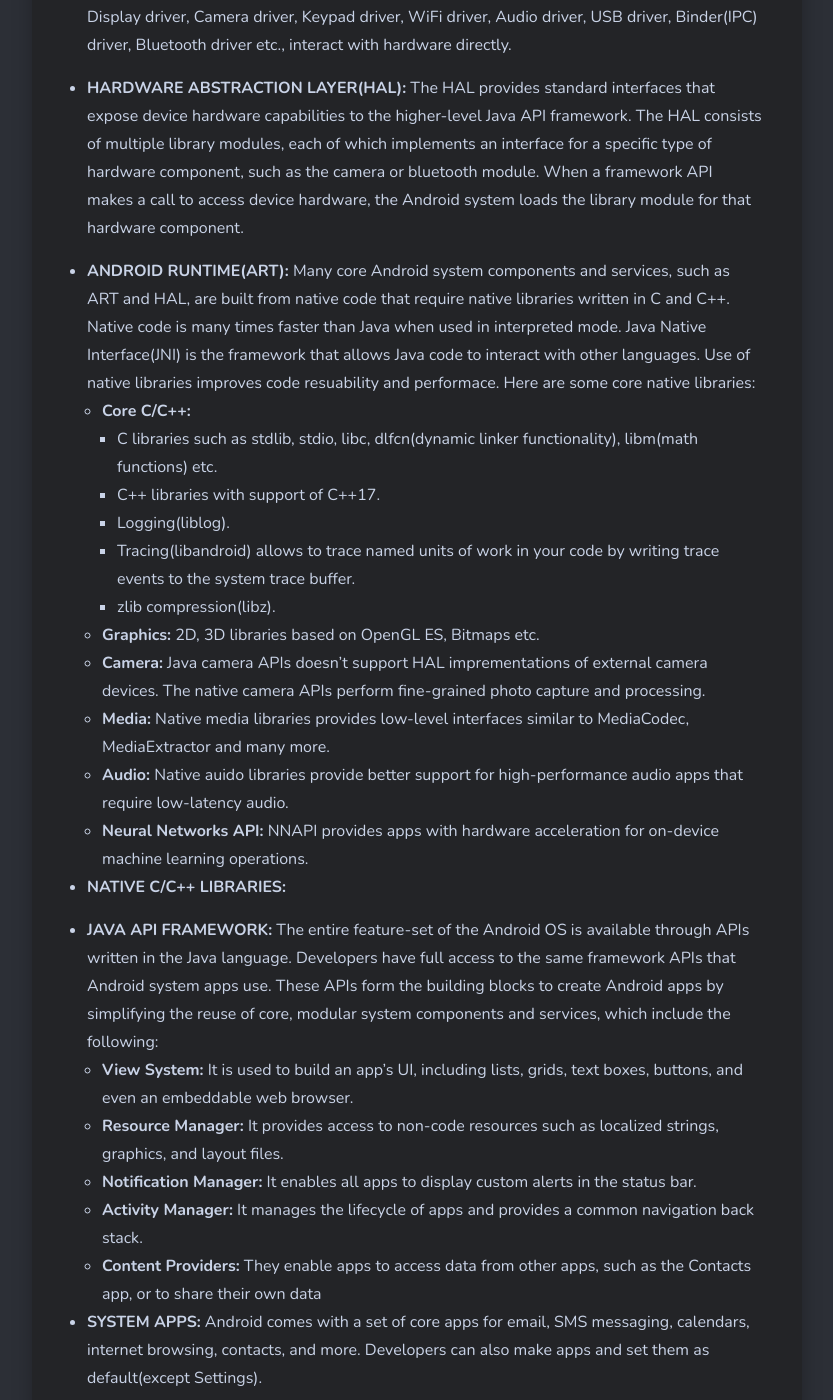
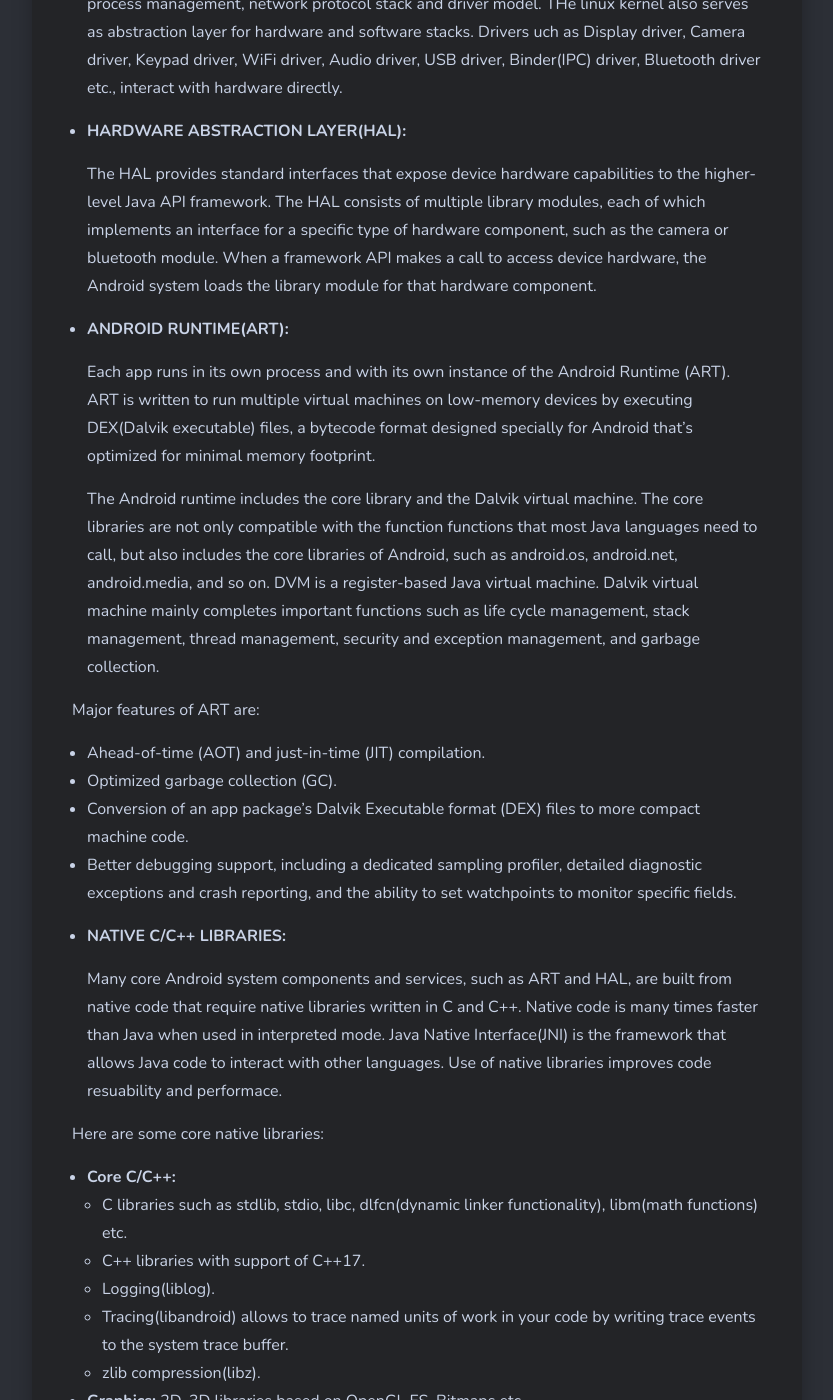
Before and after one commit to revathi727/revathi727.github.io, a Jekyll site: the page built from _posts/2020-07-10-android architecture.md, in a window 1280 px wide and 1400 px high, scrolled down 1706 px. Shown: the whole window, without its empty margins (23-856 px from the left). Built offline with Jekyll 4.4.1, drawn with Linux system fonts in a browser that asks for light colours; nearby versions of some CDN libraries.

Commit message:
Update 2020-07-10-android architecture.md

```diff
--- a/_posts/2020-07-10-android architecture.md
+++ b/_posts/2020-07-10-android architecture.md
@@ -19,13 +19,32 @@ Although Android has developed many OS versions, the android platform architectu
 The major components of Android Platform are:
 
 * **LINUX KERNEL:**
-The foundation of the Android platform is the Linux kernel. Android core system relies on linux kernel for underlying functionalities such as threading, memory management, security, process management, network protocol stack and driver model. THe linux kernel also serves as abstraction layer for hardware and software stacks. Drivers uch as Display driver, Camera driver, Keypad driver, WiFi driver, Audio driver, USB driver, Binder(IPC) driver, Bluetooth driver etc., interact with hardware directly.
+
+  The foundation of the Android platform is the Linux kernel. Android core system relies on linux kernel for underlying functionalities such as threading, memory management, security, process management, network protocol stack and driver model. THe linux kernel also serves as abstraction layer for hardware and software stacks. Drivers uch as Display driver, Camera driver, Keypad driver, WiFi driver, Audio driver, USB driver, Binder(IPC) driver, Bluetooth driver etc., interact with hardware directly.
 
 * **HARDWARE ABSTRACTION LAYER(HAL):**
-The HAL provides standard interfaces that expose device hardware capabilities to the higher-level Java API framework. The HAL consists of multiple library modules, each of which implements an interface for a specific type of hardware component, such as the camera or bluetooth module. When a framework API makes a call to access device hardware, the Android system loads the library module for that hardware component.
+
+  The HAL provides standard interfaces that expose device hardware capabilities to the higher-level Java API framework. The HAL consists of multiple library modules, each of which implements an interface for a specific type of hardware component, such as the camera or bluetooth module. When a framework API makes a call to access device hardware, the Android system loads the library module for that hardware component.
 
 * **ANDROID RUNTIME(ART):**
-Many core Android system components and services, such as ART and HAL, are built from native code that require native libraries written in C and C++. Native code is many times faster than Java when used in interpreted mode. Java Native Interface(JNI) is the framework that allows Java code to interact with other languages. Use of native libraries improves code resuability and performace.
+
+  Each app runs in its own process and with its own instance of the Android Runtime (ART). ART is written to run multiple virtual machines on low-memory devices by executing DEX(Dalvik executable) files, a bytecode format designed specially for Android that's optimized for minimal memory footprint.
+
+  The Android runtime includes the core library and the Dalvik virtual machine. The core libraries are not only compatible with the function functions that
+most Java languages need to call, but also includes the core libraries of Android, such as android.os, android.net, android.media, and so on.
+DVM is a register-based Java virtual machine. Dalvik virtual machine mainly completes important functions such as life cycle management,
+stack management, thread management, security and exception management, and garbage collection.
+
+Major features of ART are:
+  * Ahead-of-time (AOT) and just-in-time (JIT) compilation.
+  * Optimized garbage collection (GC).
+  * Conversion of an app package's Dalvik Executable format (DEX) files to more compact machine code.
+  * Better debugging support, including a dedicated sampling profiler, detailed diagnostic exceptions and crash reporting, and the ability to set watchpoints to monitor specific fields.
+
+* **NATIVE C/C++ LIBRARIES:**
+
+  Many core Android system components and services, such as ART and HAL, are built from native code that require native libraries written in C and C++. Native code is many times faster than Java when used in interpreted mode. Java Native Interface(JNI) is the framework that allows Java code to interact with other languages. Use of native libraries improves code resuability and performace.
+
 Here are some core native libraries:
   * **Core C/C++:**
     * C libraries such as stdlib, stdio, libc, dlfcn(dynamic linker functionality), libm(math functions) etc.
@@ -55,7 +73,8 @@ The entire feature-set of the Android OS is available through APIs written in th
   * **Content Providers:** They enable apps to access data from other apps, such as the Contacts app, or to share their own data
 
 * **SYSTEM APPS:**
-Android comes with a set of core apps for email, SMS messaging, calendars, internet browsing, contacts, and more. Developers can also make apps and set them as default(except Settings).
+
+  Android comes with a set of core apps for email, SMS messaging, calendars, internet browsing, contacts, and more. Developers can also make apps and set them as default(except Settings).
 
 ### REFERENCES
 * [1] <https://developer.android.com/guide/platform>
```
Also changed, not shown: other parts of _posts/2020-07-10-android architecture.md (+2 -3 lines).
